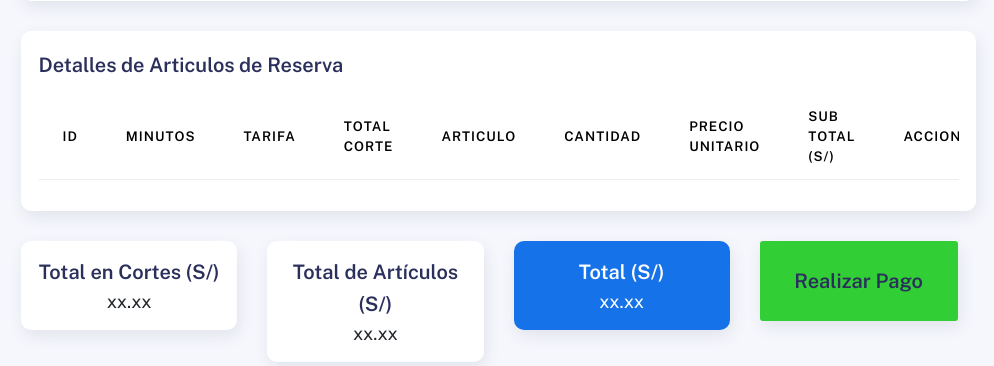
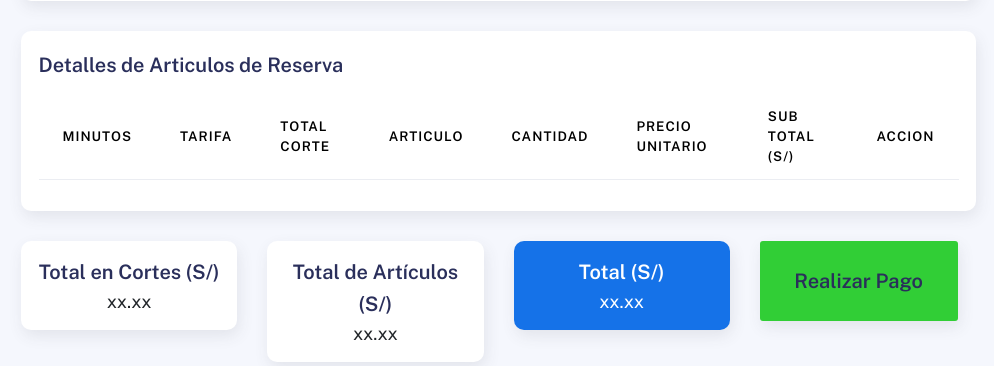
Before and after one commit to SantistebanJose/POS_libreria-rodri, a PHP site: page /venta_corte_material.php in a window 1280 px wide. Shown: the part 844-1210 px from the top of the page, without its empty margins (274-1268 px from the left). Run offline with PHP 8.4, Linux system fonts and the light colour scheme; the visitor is signed in with stand-in values (Sample User, id 1); data that the repository does not hold is empty; some libraries are stand-ins or nearby versions.

Commit message:
Update venta_corte_material.php

```diff
--- a/venta_corte_material.php
+++ b/venta_corte_material.php
@@ -17,6 +17,11 @@ if (isset($_GET['id'])) {
         /* Cambia el color del texto */
         cursor: pointer;
         /* Muestra un cursor de mano para indicar que es clickeable */
+    }
+
+    #tabla_articulos th:nth-child(1),
+    #tabla_articulos td:nth-child(1) {
+        display: none;
     }
 </style>
 <div
```
